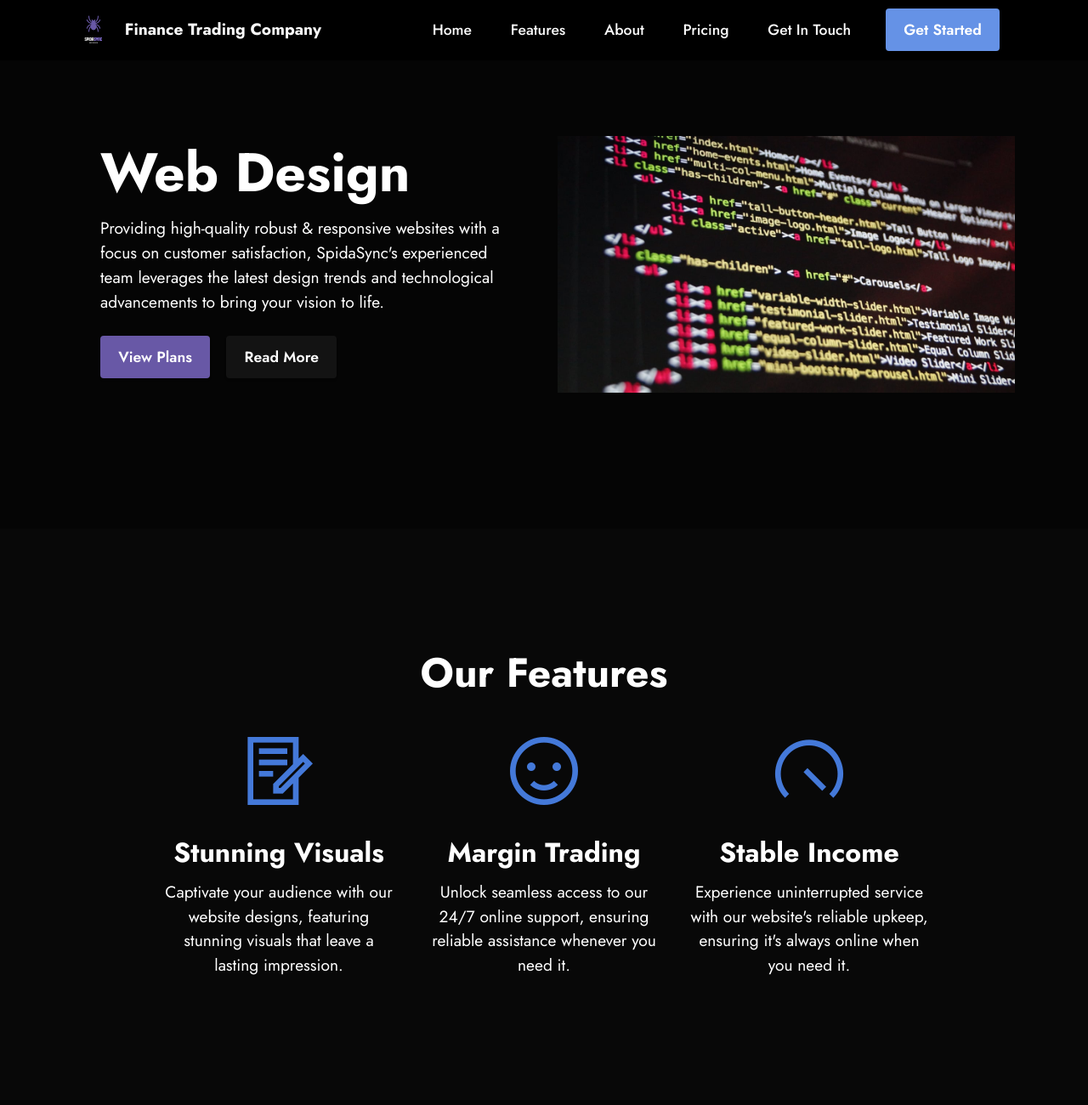
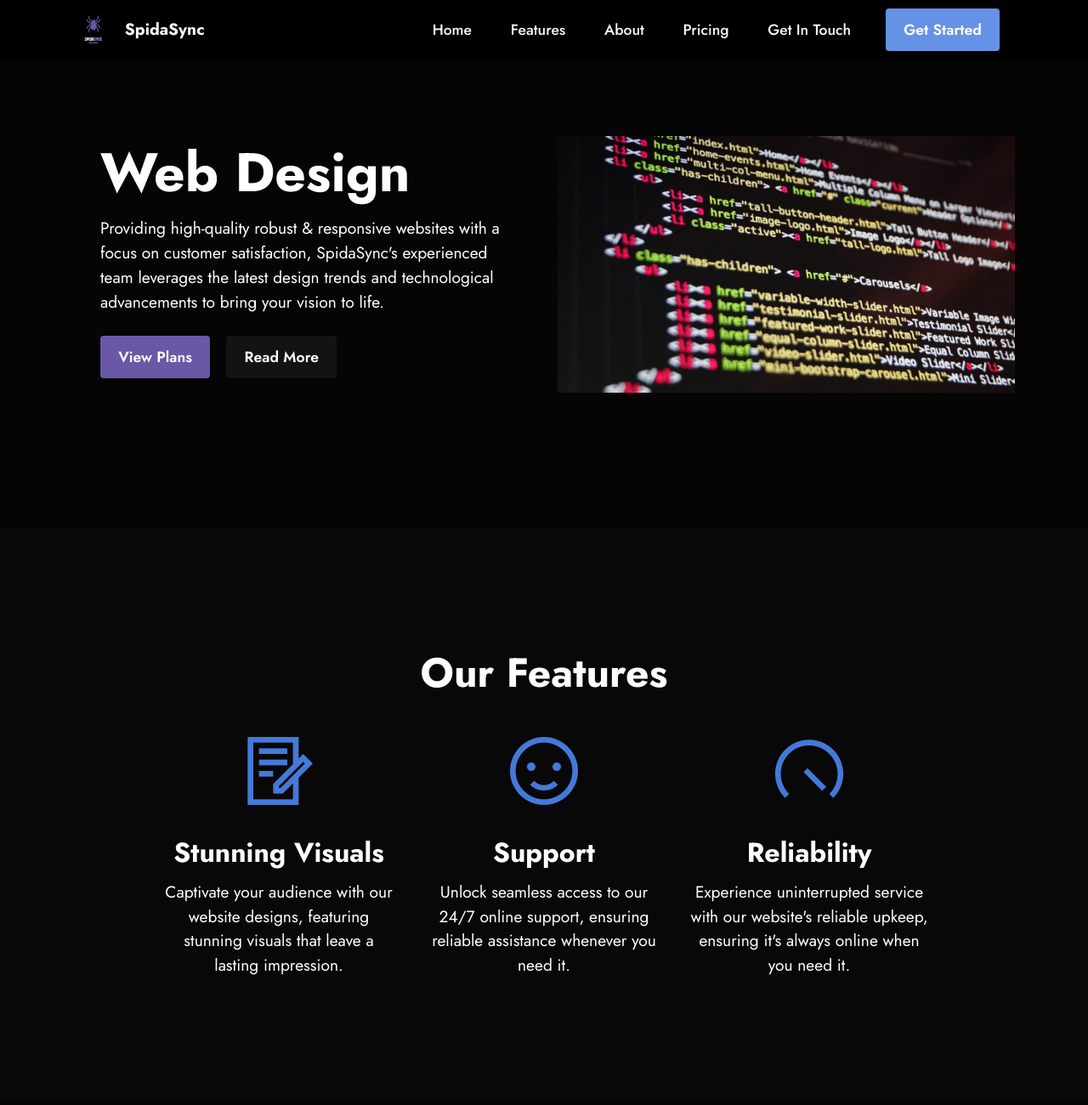
Before and after one commit to spidasync/web, a plain HTML site: page index.html in a window 1280 px wide. Shown: the top 1300 px of the page at 85% size. Drawn offline with Linux system fonts and the light colour scheme; files whose address does not match are found by name.

Commit message:
Update index.html

```diff
--- a/index.html
+++ b/index.html
@@ -33,7 +33,7 @@
                         <img src="assets/images/spida-96x96.png" alt="Mobirise Website Builder" style="height: 3rem;">
                     </a>
                 </span>
-                <span class="navbar-caption-wrap"><a class="navbar-caption text-white display-7" href="https://mobiri.se">Finance Trading Company</a></span>
+                <span class="navbar-caption-wrap"><a class="navbar-caption text-white display-7" href="https://mobiri.se">SpidaSync</a></span>
             </div>
             <button class="navbar-toggler" type="button" data-toggle="collapse" data-bs-toggle="collapse" data-target="#navbarSupportedContent" data-bs-target="#navbarSupportedContent" aria-controls="navbarNavAltMarkup" aria-expanded="false" aria-label="Toggle navigation">
                 <div class="hamburger">
@@ -49,7 +49,7 @@
                     <li class="nav-item"><a class="nav-link link text-white text-primary display-4" href="index.html#pricing2-0">Pricing</a>
                     </li><li class="nav-item"><a class="nav-link link text-white text-primary display-4" href="index.html#form5-1m">Get In Touch</a></li></ul>
 
-                <div class="navbar-buttons mbr-section-btn"><a class="btn btn-primary display-4" href="https://mobiri.se">
+                <div class="navbar-buttons mbr-section-btn"><a class="btn btn-primary display-4" href="https://spidasync.github.io/web/">
                         Get Started</a></div>
             </div>
         </div>
@@ -103,7 +103,7 @@
                         <div class="iconfont-wrapper">
                             <span class="mbr-iconfont mobi-mbri-smile-face mobi-mbri"></span>
                         </div>
-                        <h5 class="card-title mbr-fonts-style display-5"><strong>Margin Trading</strong></h5>
+                        <h5 class="card-title mbr-fonts-style display-5"><strong>Support</strong></h5>
                         <p class="card-text mbr-fonts-style display-7">Unlock seamless access to our 24/7 online support, ensuring reliable assistance whenever you need it.</p>
                     </div>
                 </div>
@@ -114,7 +114,7 @@
                         <div class="iconfont-wrapper">
                             <span class="mbr-iconfont mobi-mbri-speed mobi-mbri"></span>
                         </div>
-                        <h5 class="card-title mbr-fonts-style display-5"><strong>Stable Income</strong></h5>
+                        <h5 class="card-title mbr-fonts-style display-5"><strong>Reliability</strong></h5>
                         <p class="card-text mbr-fonts-style display-7">Experience uninterrupted service with our website's reliable upkeep, ensuring it's always online when you need it.</p>
                     </div>
                 </div>
```
